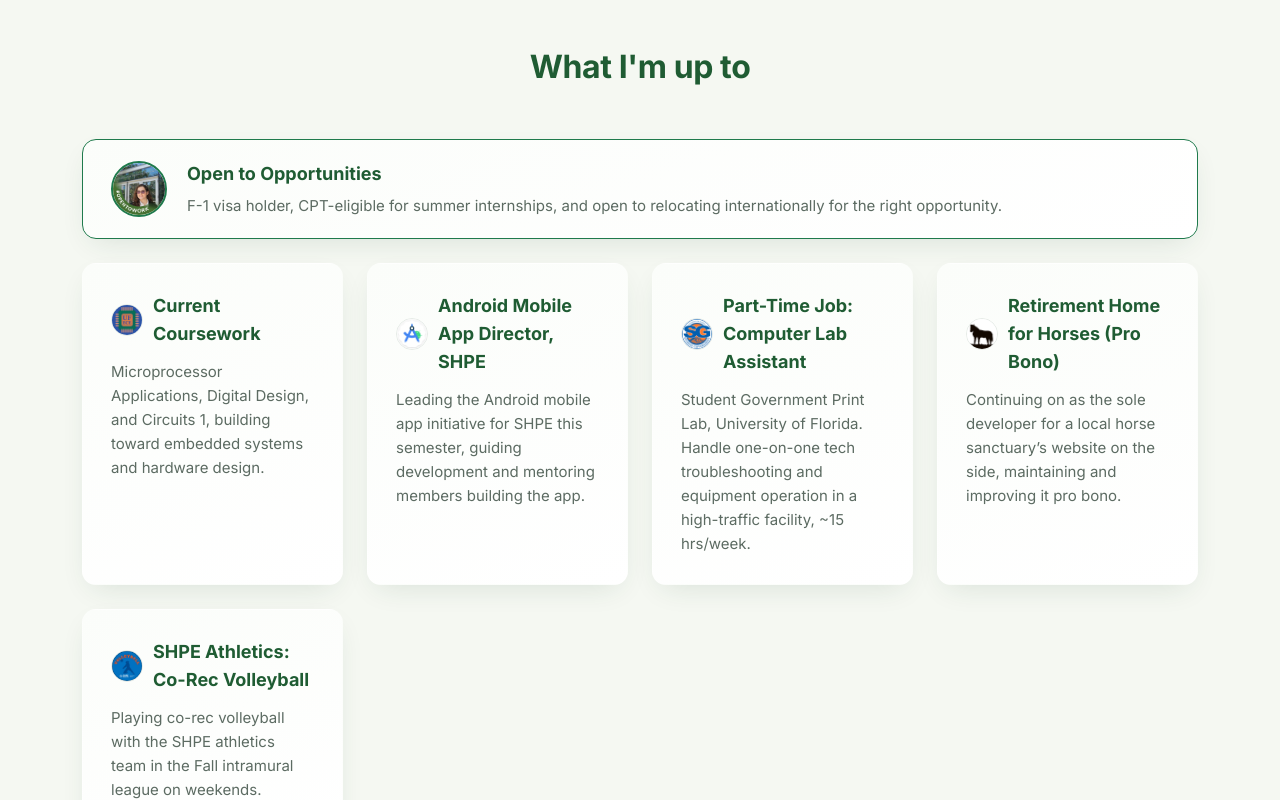
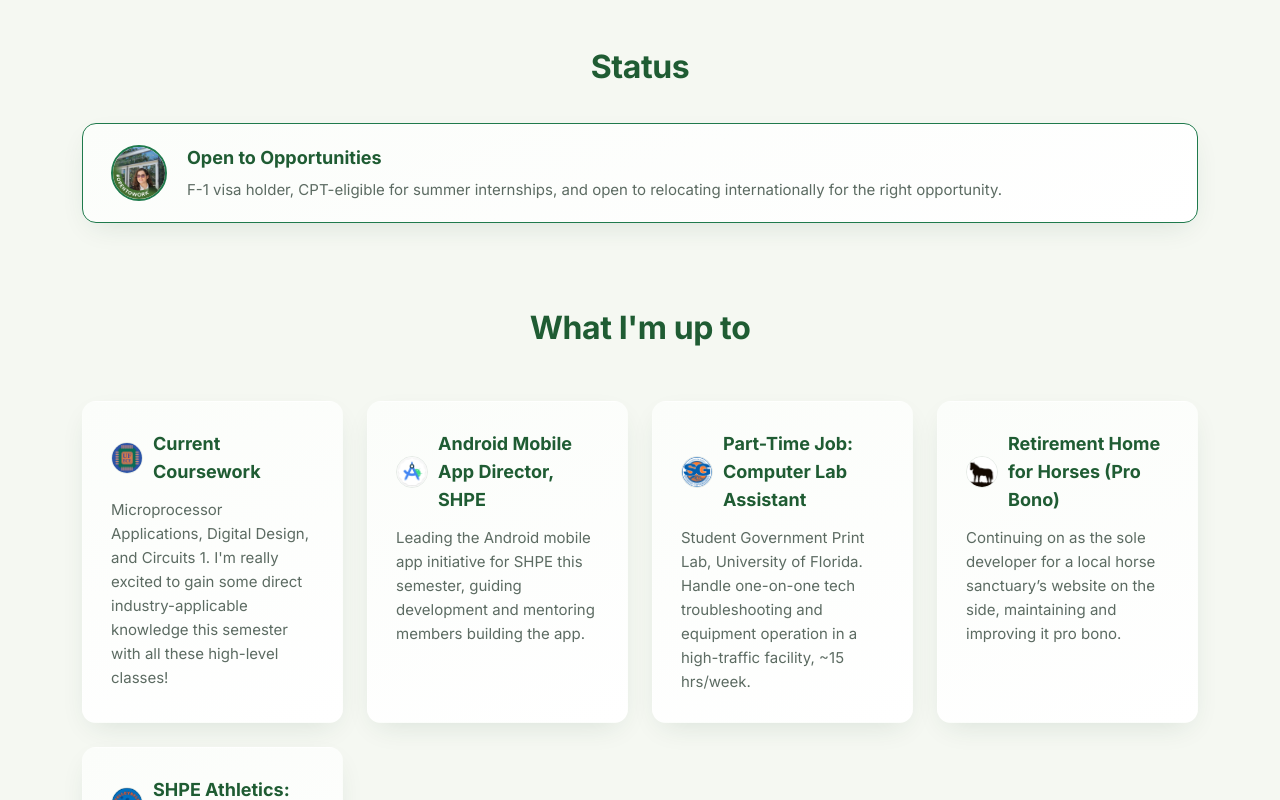
Before and after one commit to almeidaLuisa/LuisaWebsite, a React (Vite) app: page / in a window 1280 px wide. Shown: the part 760-1560 px from the top of the page. Built offline with nearby package versions, Linux system fonts and the light colour scheme.

Commit message:
Split Status into its own section, refresh card copy
Move "Open to Opportunities" out of "What I'm up to" into a dedicated
Status section between the hero and the activity cards. Reword the
coursework and volleyball cards in a more personal voice.

```diff
--- a/src/App.jsx
+++ b/src/App.jsx
@@ -1,5 +1,6 @@
 import Navbar from './components/Navbar'
 import Hero from './components/Hero'
+import Status from './components/Status'
 import WhatImUpTo from './components/WhatImUpTo'
 import Projects from './components/Projects'
 import Skills from './components/Skills'
@@ -14,6 +15,7 @@ function App() {
     <>
       <Navbar theme={theme} onToggleTheme={toggleTheme} />
       <Hero />
+      <Status />
       <WhatImUpTo />
       <Projects />
       <Skills />
--- /dev/null
+++ b/src/components/Status.css
@@ -0,0 +1,37 @@
+.status {
+  padding: 80px 0 0;
+}
+
+.status-heading {
+  text-align: center;
+  margin-bottom: 32px;
+}
+
+.status-banner {
+  display: flex;
+  align-items: center;
+  gap: 20px;
+  padding: 20px 28px;
+  border-color: var(--accent);
+}
+
+.status-banner-icon {
+  width: 56px;
+  height: 56px;
+  flex-shrink: 0;
+  border-radius: 50%;
+  object-fit: cover;
+  border: 2px solid var(--accent);
+}
+
+.status-banner-text h3 {
+  margin-bottom: 6px;
+}
+
+@media (max-width: 640px) {
+  .status-banner {
+    flex-direction: column;
+    align-items: flex-start;
+    gap: 14px;
+  }
+}
--- /dev/null
+++ b/src/components/Status.jsx
@@ -0,0 +1,24 @@
+import openToWorkLogo from '../assets/open-to-work.png'
+import './Status.css'
+
+function Status() {
+  return (
+    <section id="status" className="status">
+      <div className="container">
+        <h2 className="status-heading">Status</h2>
+        <div className="card status-banner">
+          <img className="status-banner-icon" src={openToWorkLogo} alt="" />
+          <div className="status-banner-text">
+            <h3>Open to Opportunities</h3>
+            <p>
+              F-1 visa holder, CPT-eligible for summer internships, and open to
+              relocating internationally for the right opportunity.
+            </p>
+          </div>
+        </div>
+      </div>
+    </section>
+  )
+}
+
+export default Status
--- a/src/components/WhatImUpTo.css
+++ b/src/components/WhatImUpTo.css
@@ -5,29 +5,6 @@
 .up-to-heading {
   text-align: center;
   margin-bottom: 48px;
-}
-
-/* work status, set apart from the activity cards below it */
-.status-banner {
-  display: flex;
-  align-items: center;
-  gap: 20px;
-  padding: 20px 28px;
-  margin-bottom: 24px;
-  border-color: var(--accent);
-}
-
-.status-banner-icon {
-  width: 56px;
-  height: 56px;
-  flex-shrink: 0;
-  border-radius: 50%;
-  object-fit: cover;
-  border: 2px solid var(--accent);
-}
-
-.status-banner-text h3 {
-  margin-bottom: 6px;
 }
 
 .up-to-grid {
@@ -62,11 +39,3 @@
   text-align: center;
   margin: 56px 0 24px;
 }
-
-@media (max-width: 640px) {
-  .status-banner {
-    flex-direction: column;
-    align-items: flex-start;
-    gap: 14px;
-  }
-}
--- a/src/components/WhatImUpTo.jsx
+++ b/src/components/WhatImUpTo.jsx
@@ -2,14 +2,13 @@ import ufEceLogo from '../assets/uf-ece-logo.png'
 import androidStudioLogo from '../assets/android-studio-logo.png'
 import volleyballLogo from '../assets/shpe-volleyball.png'
 import sgLogo from '../assets/uf-sg-logo.png'
-import openToWorkLogo from '../assets/open-to-work.png'
 import horsesLogo from '../assets/horses-logo.png'
 import './WhatImUpTo.css'
 
 const CARDS = [
   {
     title: 'Current Coursework',
-    body: 'Microprocessor Applications, Digital Design, and Circuits 1, building toward embedded systems and hardware design.',
+    body: "Microprocessor Applications, Digital Design, and Circuits 1. I'm really excited to gain some direct industry-applicable knowledge this semester with all these high-level classes!",
     icon: ufEceLogo,
   },
   {
@@ -29,7 +28,7 @@ const CARDS = [
   },
   {
     title: 'SHPE Athletics: Co-Rec Volleyball',
-    body: 'Playing co-rec volleyball with the SHPE athletics team in the Fall intramural league on weekends.',
+    body: "In my rare spare time you can find me in the Southwest Volleyball courts this season! I'll be playing the Fall Intramurals with the SHPE Athletics Team :)",
     icon: volleyballLogo,
   },
 ]
@@ -71,18 +70,6 @@ function WhatImUpTo() {
     <section id="about" className="up-to">
       <div className="container">
         <h2 className="up-to-heading">What I'm up to</h2>
-
-        <div className="card status-banner">
-          <img className="status-banner-icon" src={openToWorkLogo} alt="" />
-          <div className="status-banner-text">
-            <h3>Open to Opportunities</h3>
-            <p>
-              F-1 visa holder, CPT-eligible for summer internships, and open to
-              relocating internationally for the right opportunity.
-            </p>
-          </div>
-        </div>
-
         <div className="up-to-grid">
           {CARDS.map((card) => (
             <div className="card" key={card.title}>
```
